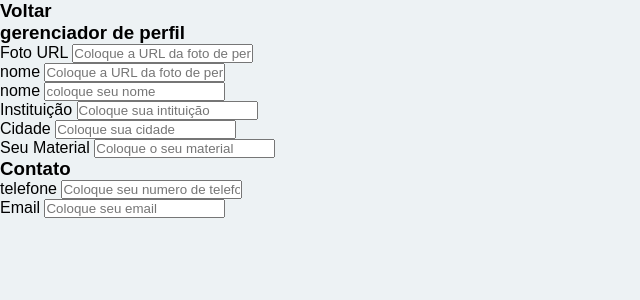
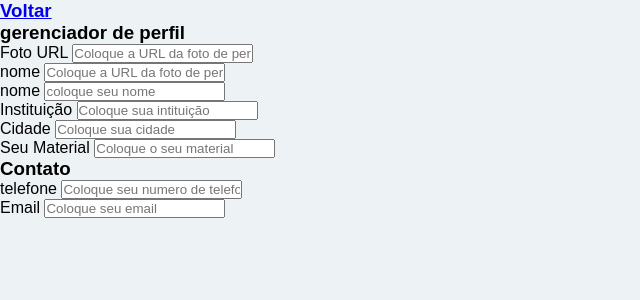
Before and after one commit to N4than-Rossi/Marketplace_estudantil, a Flask app: template templates/perfil.html in a window 1280 px wide. Shown: the part 150-450 px from the top of the page, without its empty margins (0-640 px from the left). Run offline with Flask 3, Linux system fonts and the light colour scheme; the template is opened without the code that fills it, so the values that code supplies are empty.

Commit message:
modificação

```diff
--- a/templates/perfil.html
+++ b/templates/perfil.html
@@ -1,7 +1,10 @@
 {% extends "layout.html" %}
 
 {% block content %}
+<a href="../templates/home.html" class="volta">
 <h3> Voltar</h3>
+</a>
+
 <div class="perfil-container">
     <h3>gerenciador de perfil</h3>
   <div class="perfil-group">
```
